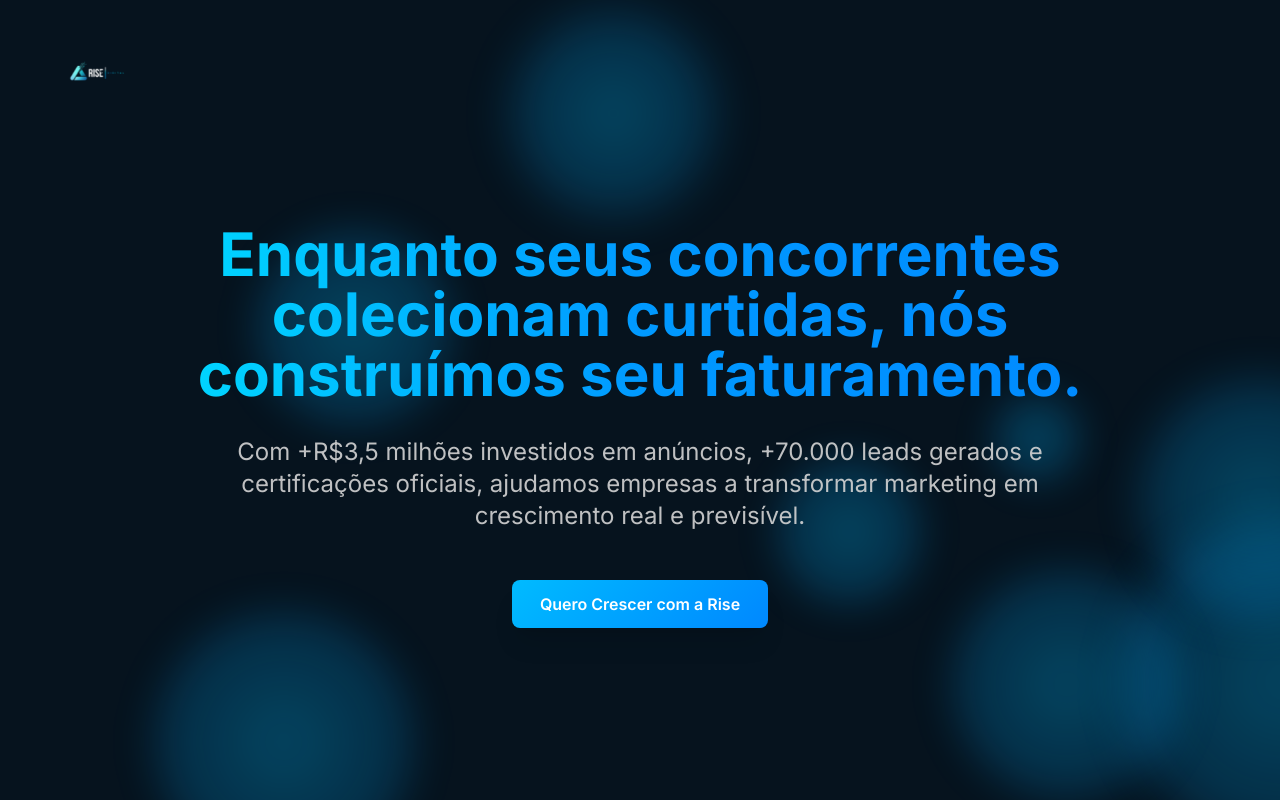
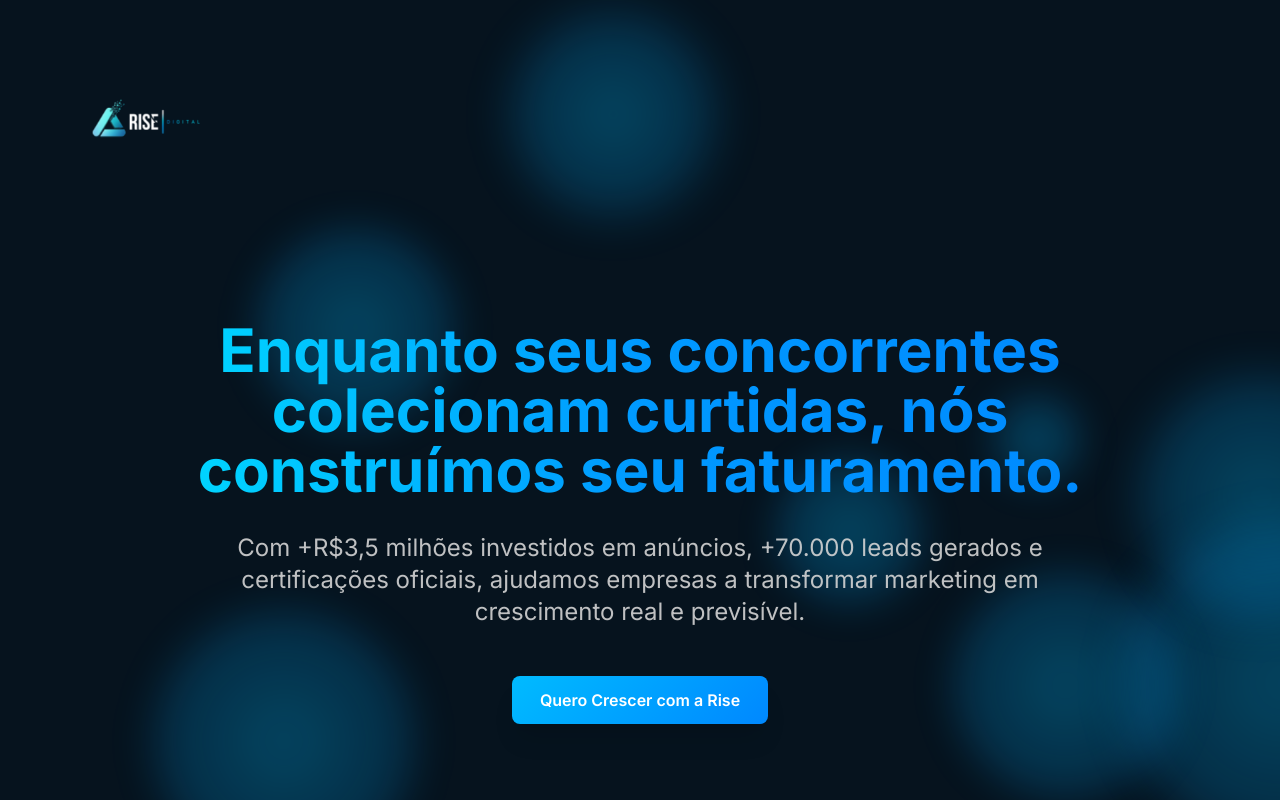
Before and after one commit to ThallesTrafego/risedigital, a React (Vite) app: page / in a window 1280 px wide. Shown: the top 800 px of the page. Built offline with nearby package versions, Linux system fonts and the light colour scheme; the HTML template or start-up script is replaced by a standard one; a web font is replaced by a local one.

Commit message:
Double logo size

```diff
--- a/src/pages/Index.tsx
+++ b/src/pages/Index.tsx
@@ -26,14 +26,14 @@ const Index = () => {
             <img
               src={novaLogoDigital}
               alt="Nova Logo Digital"
-              className="h-20 md:h-24 w-auto"
+              className="h-40 md:h-48 w-auto"
             />
           </a>
         </div>
       </header>
 
       {/* Hero Section */}
-      <section ref={heroRef.elementRef} className={`section-spacing py-20 md:py-32 pt-48 md:pt-56 relative z-10 scroll-reveal ${heroRef.isVisible ? 'visible' : ''}`}>
+      <section ref={heroRef.elementRef} className={`section-spacing py-20 md:py-32 pt-72 md:pt-80 relative z-10 scroll-reveal ${heroRef.isVisible ? 'visible' : ''}`}>
         <div className="container-custom text-center">
           <h1 className="text-4xl md:text-5xl lg:text-6xl font-bold gradient-title mb-8 leading-tight max-w-5xl mx-auto font-inter">
             Enquanto seus concorrentes colecionam curtidas, nós construímos seu faturamento.
@@ -357,7 +357,7 @@ const Index = () => {
             <img
               src={novaLogoDigital}
               alt="Nova Logo Digital"
-              className="h-16 md:h-20 w-auto opacity-80 hover:opacity-100 transition-opacity duration-300"
+              className="h-32 md:h-40 w-auto opacity-80 hover:opacity-100 transition-opacity duration-300"
             />
           </a>
           <p className="text-foreground/60">
```
